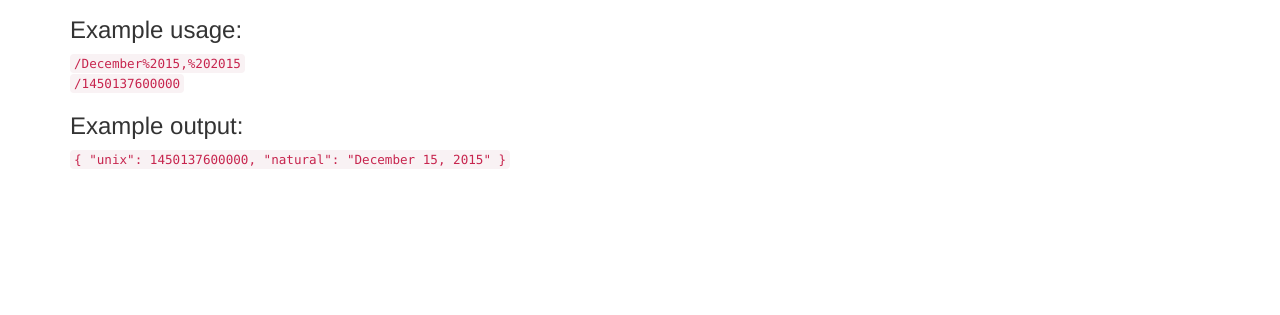
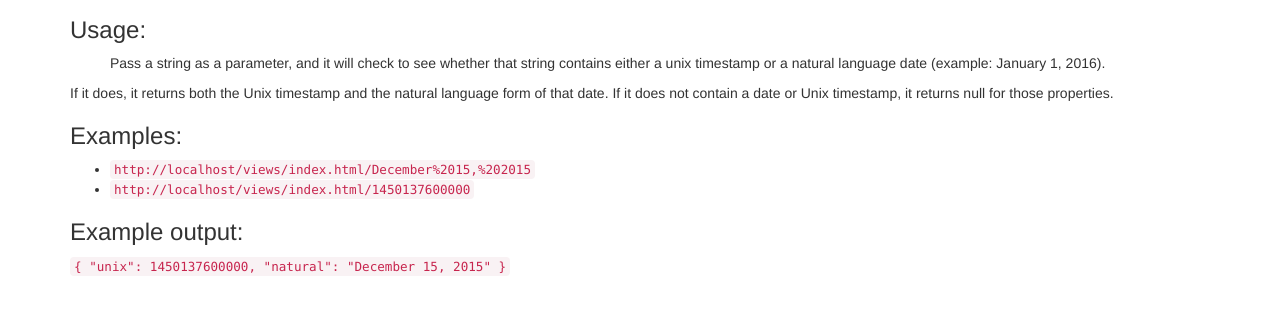
Before and after one commit to gavinwade12/timestamp-microservice, a website: page views/index.html in a window 1280 px wide. Shown: the part 63-378 px from the top of the page. Drawn offline with nearby package versions, Linux system fonts and the light colour scheme; files whose address does not match are found by name.

Commit message:
Checkpoint

```diff
--- a/public/client.js
+++ b/public/client.js
@@ -1,8 +1,7 @@
 $(function() {
-  console.log('hello');
-  var link = window.location.href.trimRight('/');
-  console.log(link);
+  var link = window.location.href.replace(/\/$/, '');
   $('.needs-link').each(function(i, e) {
+    e = $(e);
     e.text(link + e.text());
     e.removeClass('needs-link');
   });
--- a/views/index.html
+++ b/views/index.html
@@ -13,9 +13,16 @@
             <h1 class="header">
                 Timestamp Microservice
             </h1>
-            <h3>Example usage:</h3>
-            <code class="needs-link">/December%2015,%202015</code><br>
-            <code class="needs-link">/1450137600000</code>
+            <h3>Usage:</h3>
+            <ul>Pass a string as a parameter, and it will check to see whether that string contains either a unix timestamp or a natural language date (example: January 1, 2016).</ul>
+                      If it does, it returns both the Unix timestamp and the natural language form of that date.
+                      If it does not contain a date or Unix timestamp, it returns null for those properties.
+            </blockquote>
+            <h3>Examples:</h3>
+            <ul>
+                <li><code class="needs-link">/December%2015,%202015</code></li>
+                <li><code class="needs-link">/1450137600000</code></li>
+            </ul>
             <h3>Example output:</h3>
             <code>
                 {
```
